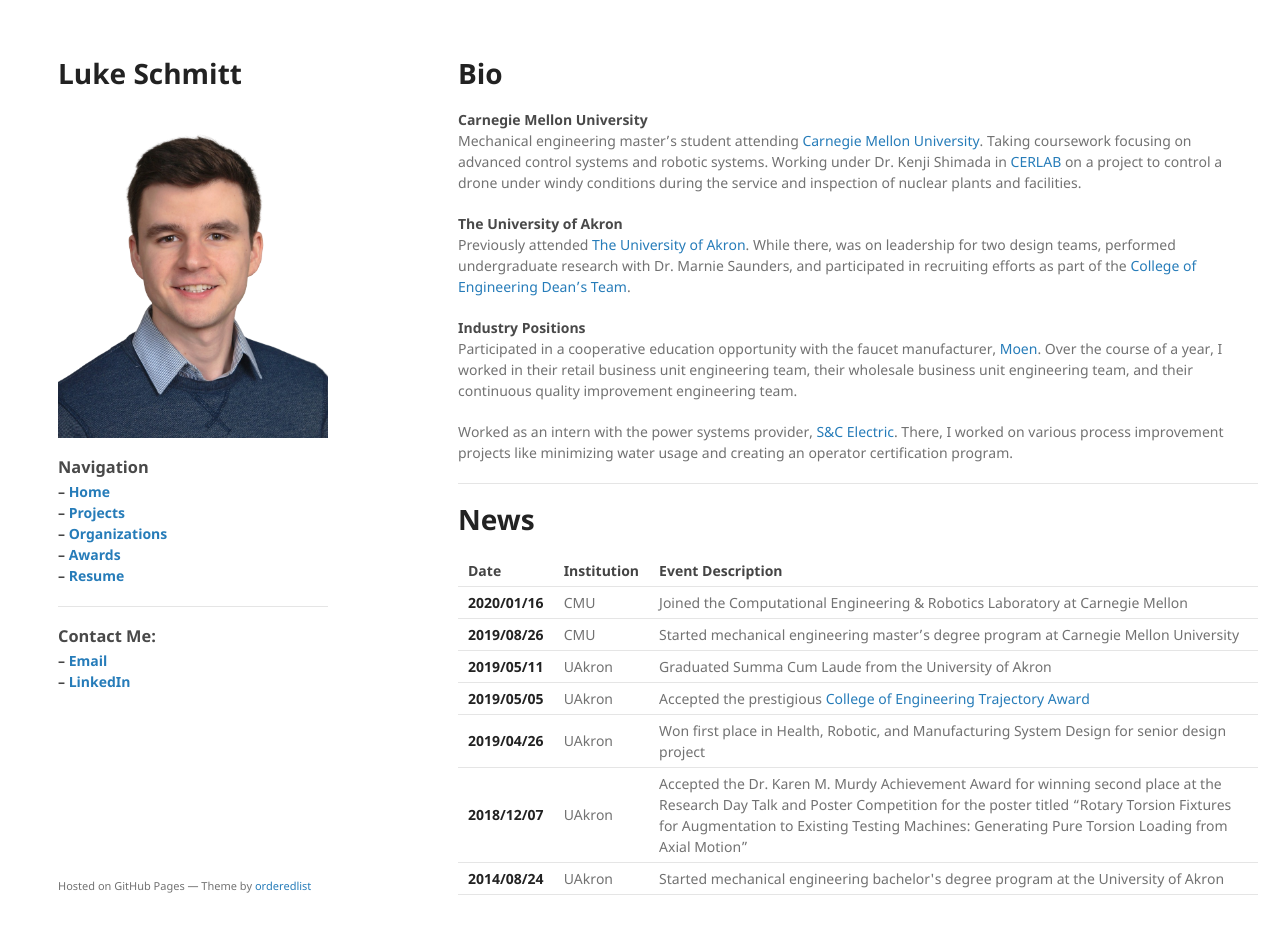
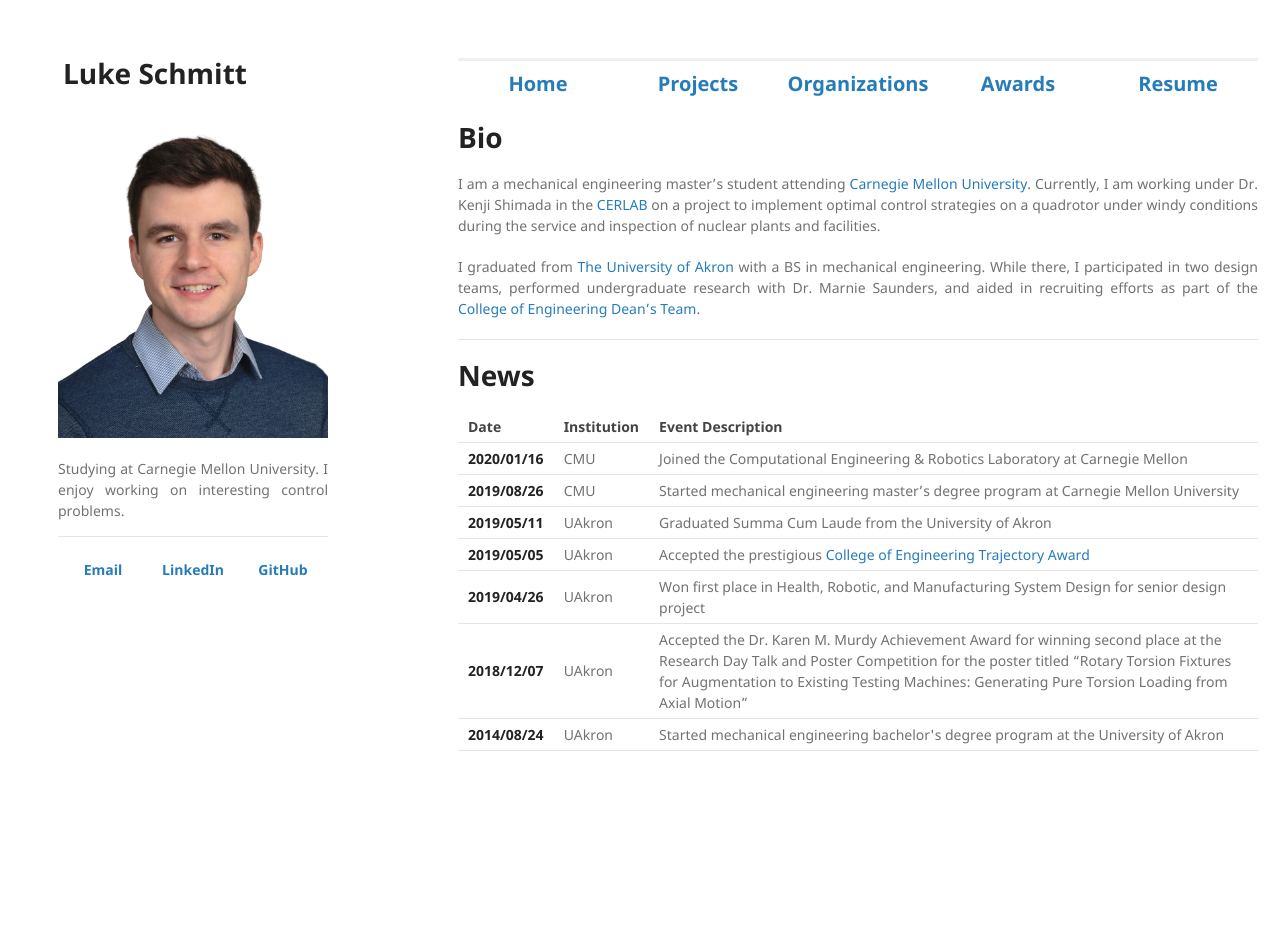
Before and after one commit to LukeSchmitt96/LukeSchmitt96.github.io, a Jekyll site: the page built from index.md, in a window 1280 px wide and 965 px high. Shown: the top 934 px of the window. Built offline with Jekyll 4.4.1, drawn with Linux system fonts in a browser that asks for light colours.

Commit message:
Major content and layout update

```diff
--- a/_includes/navigation.html
+++ b/_includes/navigation.html
@@ -1,12 +1,9 @@
 <nav>
     <h3>Navigation</h3>
-    <dl>
+    <ul>
         {% for item in site.data.navigation %}
-            <dt>
-                &ndash;
-                <a href="{{ item.link }}">{{ item.name }}</a>
-            </dt>
+            <li><a href="{{ item.link }}">{{ item.name }}</a></li>
         {% endfor %}
-        <dt>&ndash; <a href="/pdfs/resume.pdf" target="_blank">Resume</a></dt>
-    </dl>
+        <li><a href="/pdfs/resume.pdf" target="_blank">Resume</a></li>
+    </ul>
 </nav>
--- a/_layouts/default.html
+++ b/_layouts/default.html
@@ -21,6 +21,11 @@
     <meta http-equiv="X-UA-Compatible" content="IE=edge">
     <meta name="viewport" content="width=device-width, initial-scale=1">
 
+    <script src="https://ajax.googleapis.com/ajax/libs/jquery/3.5.1/jquery.min.js"></script>
+    <script src="assets/js/activenav.js">
+
+  </script>
+
   </head>
 
   <body>
@@ -28,37 +33,47 @@
     <div class="wrapper">
 
       <header>
-
         <!-- Title & Portrait -->
         <h1><a href="{{ "/" | absolute_url }}">Luke Schmitt</a></h1>
-        <img src="assets/img/portait2018-removebg.png" alt="Portrait" />
+        <img src="assets/img/portait2018.png" alt="Portrait" />
 
-        <!-- Navigation -->
-        {% include navigation.html %}
-
+        <p>
+          Studying at Carnegie Mellon University.
+          I enjoy working on interesting control problems.
+        </p>
         <hr />
 
-        <!-- Contact Information -->
-        <h3>Contact Me:</h3>
-        <dl>
-            <dt>&ndash; <a href="mailto:luke@lukeschmitt.me" target=”_blank”>Email</a></dt>
-            <dt>&ndash; <a href="https://www.linkedin.com/in/luke-schmitt/" target=”_blank”>LinkedIn</a></dt>
-        </dl>
-
+        <div class="contact">
+          <!-- Contact Information -->
+          <table>
+            <tr>
+              <th><a href="mailto:luke@lukeschmitt.me" target=”_blank”>Email</a></th>
+              <th><a href="https://www.linkedin.com/in/luke-schmitt/" target=”_blank”>LinkedIn</a></th>
+              <th><a href="https://github.com/LukeSchmitt96" target=”_blank”>GitHub</a></th>
+            </tr>
+          </table>
+        </div>
       </header>
 
       <section>
+        <div class="navigation">
+          <!-- Navigation -->
+            <ul>
+              <li><a href="/">Home</a></li>
+              <li><a href="/projects.html">Projects</a></li>
+              <li><a href="/orgs.html">Organizations</a></li>
+              <li><a href="/awards.html">Awards</a></li>
+              <li><a href="/pdfs/resume.pdf" target="_blank">Resume</a></li>
+            </ul>
+        </div>
 
-      {{ content }}
+        <!-- Include Site Content -->
+        {{ content }}
+      </section>
 
-      </section>
-      <footer>
-        <p>
-          <!-- Theme Credit -->
-          <small>Hosted on GitHub Pages &mdash; Theme by <a href="https://github.com/orderedlist" target=”_blank”>orderedlist</a></small>
-        </p>
-      </footer>
     </div>
+
     <script src="{{ "/assets/js/scale.fix.js" | relative_url }}"></script>
+
   </body>
 </html>
--- a/_sass/jekyll-theme-minimal.scss
+++ b/_sass/jekyll-theme-minimal.scss
@@ -12,6 +12,10 @@
 
 p, ul, ol, table, pre, dl {
   margin:0 0 20px;
+}
+
+p, th {
+  text-align: justify;
 }
 
 h1, h2, h3 {
@@ -32,7 +36,7 @@
 
 a {
   color:#267CB9;
-  text-decoration:none;
+  text-decoration: none;
 }
 
 a:hover, a:focus {
@@ -116,6 +120,18 @@
 
 header h1 a {
   color:#222;
+  padding-left: 5px;
+  padding-right: 5px;
+}
+
+header h1 a:hover {
+  background-color: rgb(240, 240, 240);
+  color: black;
+}
+
+header p {
+  margin: 15px 0px 15px;
+  text-align:justify;
 }
 
 footer {
@@ -148,14 +164,93 @@
   margin:0 0 20px;
 }
 
-footer h3, header h3 {
+footer h3, header h3, .contact h3 {
   margin-bottom:5px;
 }
 
-nav h3 {
-  padding-top:15px;
-  margin-bottom:5px;
+/*********************/
+/* CONTACT BAR STYLE */
+/*********************/
+
+.contact hr {
+  margin-bottom: 0;
 }
+
+.contact table {
+  width:100%;
+  border-collapse:collapse;
+}
+
+.contact th, .contact td {
+  text-align:center;
+  width:33%
+}
+
+.contact th {
+  padding: 0;
+  font-weight: 700;
+  border: none;
+}
+
+.contact th a {
+  display: block;
+  padding-top: 2px;
+  padding-bottom: 2px;
+  padding-left: 10px;
+  padding-right: 10px;
+  text-decoration: none;
+}
+
+.contact th a:hover:not(:active) {
+  background-color: rgb(240, 240, 240);
+  color: black;
+}
+
+/*****************/
+/* NAV BAR STYLE */
+/*****************/
+
+.navigation ul {
+  list-style-type: none;
+  width:100%;
+  margin-bottom: 15px;
+  padding: 0;
+  font-weight: 700;
+  border-bottom: 0;
+  text-align:center;
+  overflow: hidden;
+}
+
+.navigation li {
+  float: left;
+  width: 20%;
+}
+
+.navigation ul a {
+  display: block;
+  padding-top: 8px;
+  padding-bottom: 8px;
+  padding-left: 0px;
+  padding-right: 0px;
+  text-decoration: none;
+  font-size: 20px;
+  border-top: solid;
+  border-color: rgb(240, 240, 240)
+}
+
+.navigation a:hover:not(:active) {
+  background-color: rgb(240, 240, 240);
+  color: black;
+}
+
+.navigation .active a {
+  background-color: rgb(240, 240, 240);
+  color: black;
+}
+
+/****************************************/
+/* PLATFORM & WINDOW SIZE DISPLAY STYLE */
+/****************************************/
 
 @media print, screen and (max-width: 960px) {
 
@@ -190,6 +285,10 @@
     right:50px;
     top:52px;
   }
+
+  .navigation{
+    display: block;
+  }
 }
 
 @media print, screen and (max-width: 720px) {
@@ -208,6 +307,7 @@
   pre, code {
     word-wrap:normal;
   }
+
 }
 
 @media print, screen and (max-width: 480px) {
--- /dev/null
+++ b/assets/js/activenav.js
@@ -0,0 +1,12 @@
+$(function() {
+    // this will get the full URL at the address bar
+    var url = window.location.href;
+    // passes on every "a" tag
+    $(".navigation a").each(function() {
+        // checks if its the same on the address bar
+        if (url == (this.href)) {
+            $(this).closest("li").addClass("active");
+            //for making parent of submenu active
+        }
+    });
+});
--- a/index.md
+++ b/index.md
@@ -5,19 +5,11 @@
 
 # Bio
 
-#### Carnegie Mellon University
+I am a mechanical engineering master's student attending [Carnegie Mellon University](https://www.cmu.edu/).
+Currently, I am working under Dr. Kenji Shimada in the [CERLAB](http://www.andrew.cmu.edu/user/shimada/index.htm) on a project to implement optimal control strategies on a quadrotor under windy conditions during the service and inspection of nuclear plants and facilities.
 
-Mechanical engineering master's student attending [Carnegie Mellon University](https://www.cmu.edu/). Taking coursework focusing on advanced control systems and robotic systems. Working under Dr. Kenji Shimada in [CERLAB](http://www.andrew.cmu.edu/user/shimada/index.htm) on a project to control a drone under windy conditions during the service and inspection of nuclear plants and facilities.
-
-#### The University of Akron
-
-Previously attended [The University of Akron](https://uakron.edu/). While there, was on leadership for two design teams, performed undergraduate research with Dr. Marnie Saunders, and participated in recruiting efforts as part of the [College of Engineering Dean's Team](https://www.uakron.edu/engineering/academics/undergraduate/deans-team/18-19/).
-
-#### Industry Positions
-
-Participated in a cooperative education opportunity with the faucet manufacturer, [Moen](https://www.moen.com/). Over the course of a year, I worked in their retail business unit engineering team, their wholesale business unit engineering team, and their continuous quality improvement engineering team.
-
-Worked as an intern with the power systems provider, [S&C Electric](https://www.sandc.com/). There, I worked on various process improvement projects like minimizing water usage and creating an operator certification program.
+I graduated from [The University of Akron](https://uakron.edu/) with a BS in mechanical engineering.
+While there, I participated in two design teams, performed undergraduate research with Dr. Marnie Saunders, and aided in recruiting efforts as part of the [College of Engineering Dean's Team](https://www.uakron.edu/engineering/academics/undergraduate/deans-team/18-19/).
 
 ---
 
```
Also changed, not shown: _data/navigation.yml (deleted, +0 -8 lines), assets/img/Portrait2018-Square.png (deleted), assets/img/portait2018.png (renamed from assets/img/portait2018-removebg.png), assets/img/portrait.jpg (deleted), assets/img/portrait2018.png (deleted).
